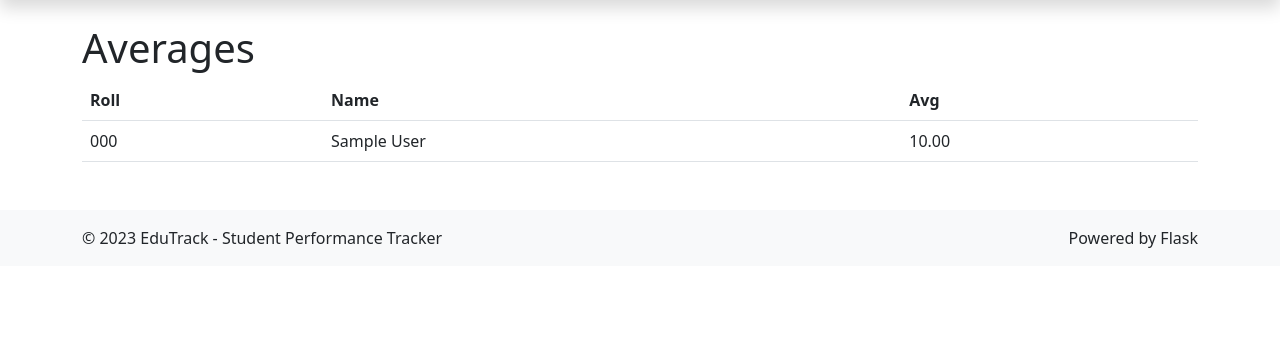
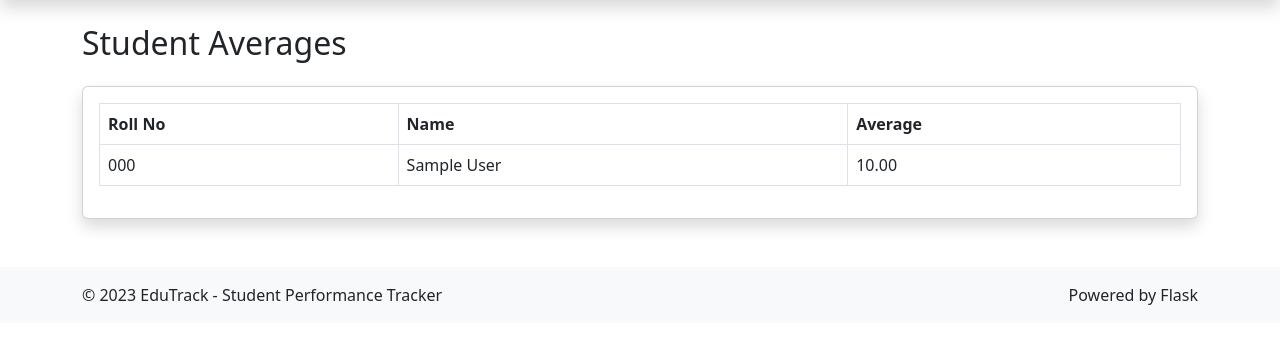
Before and after one commit to yokshith09/STUDENT_PERFORMANCE_TRACKER, a Flask app: page /calculate_averages in a window 1280 px wide. Shown: the part 56-400 px from the top of the page. Run offline with Flask 3, Linux system fonts and the light colour scheme; tables that the repository leaves empty hold one stand-in row (values such as "Sample post").

Commit message:
Update reports.html

```diff
--- a/templates/reports.html
+++ b/templates/reports.html
@@ -1 +1,23 @@
-{% extends 'base.html' %}{% block content %}<h1>Averages</h1><table class='table'><tr><th>Roll</th><th>Name</th><th>Avg</th></tr>{% for row in averages %}<tr><td>{{ row.student.roll_number }}</td><td>{{ row.student.name }}</td><td>{% if row.average is not none %}{{ '%.2f'|format(row.average) }}{% else %}-{% endif %}</td></tr>{% endfor %}</table>{% endblock %}
+{% extends 'base.html' %}
+{% block title %}Student Averages{% endblock %}
+{% block content %}
+<h1 class="h2 mb-4">Student Averages</h1>
+<div class="card shadow">
+  <div class="card-body">
+    <table class="table table-bordered">
+      <thead><tr><th>Roll No</th><th>Name</th><th>Average</th></tr></thead>
+      <tbody>
+        {% for row in averages %}
+          <tr>
+            <td>{{ row.student.roll_number }}</td>
+            <td>{{ row.student.name }}</td>
+            <td>{% if row.average %}{{ "%.2f"|format(row.average) }}{% else %}-{% endif %}</td>
+          </tr>
+        {% else %}
+          <tr><td colspan="3" class="text-center">No data</td></tr>
+        {% endfor %}
+      </tbody>
+    </table>
+  </div>
+</div>
+{% endblock %}
```
